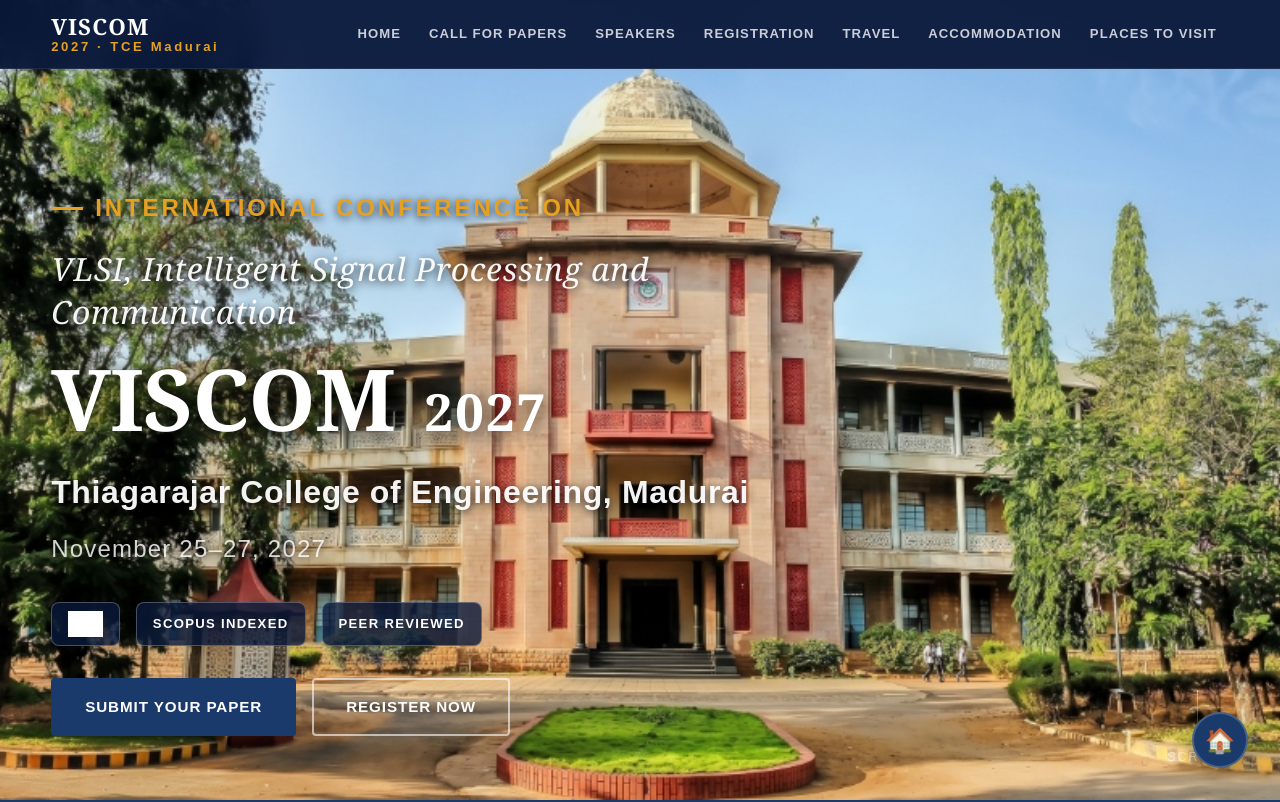
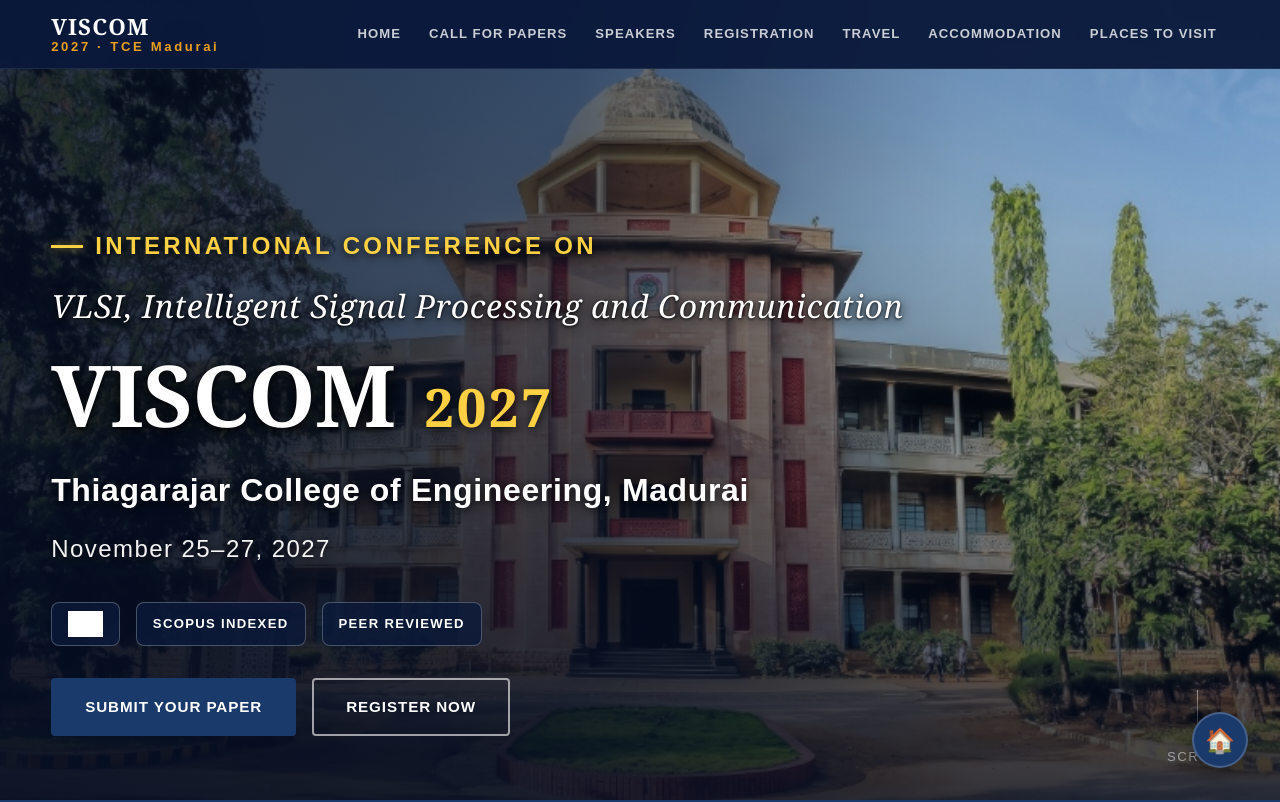
Before and after one commit to subinjosephleon/website, a plain HTML site: page index.html in a window 1280 px wide. Shown: the top 802 px of the page. Drawn offline with Linux system fonts and the light colour scheme; grey boxes are pictures that could not be loaded.

Commit message:
Optimize typography colors, contrast shadows and directional gradient for clear text readability

```diff
--- a/css/style.css
+++ b/css/style.css
@@ -303,6 +303,35 @@
   background-position: center center;
 }
 
+/* Smooth directional gradient: provides strong contrast behind the left-aligned text while keeping the college building in full view */
+.hero-bg::before {
+  content: '';
+  position: absolute;
+  inset: 0;
+  background:
+    linear-gradient(
+      to right,
+      rgba(5, 14, 35, 0.82) 0%,
+      rgba(5, 14, 35, 0.65) 45%,
+      rgba(5, 14, 35, 0.25) 75%,
+      rgba(5, 14, 35, 0.15) 100%
+    );
+}
+
+/* Subtle bottom-up shade to ensure date, venue and action buttons pop vividly */
+.hero-bg::after {
+  content: '';
+  position: absolute;
+  inset: 0;
+  background:
+    linear-gradient(
+      to top,
+      rgba(5, 14, 35, 0.75) 0%,
+      rgba(5, 14, 35, 0.3) 35%,
+      transparent 70%
+    );
+}
+
 .hero-overlay {
   display: none;
 }
@@ -325,7 +354,7 @@
   display: flex;
   flex-direction: column;
   align-items: flex-start;
-  gap: 6px;
+  gap: 8px;
   margin-bottom: 32px;
 }
 
@@ -337,11 +366,11 @@
   font-family: 'Arial', sans-serif;
   font-size: 18pt;
   font-weight: 700;
-  color: var(--accent-3, #f5c842);
-  letter-spacing: 0.12em;
+  color: #ffd043;
+  letter-spacing: 0.14em;
   text-transform: uppercase;
-  margin-bottom: 6px;
-  text-shadow: 0 2px 8px rgba(0, 0, 0, 0.8);
+  margin-bottom: 4px;
+  text-shadow: 0 2px 10px rgba(0, 0, 0, 0.95);
 }
 
 .hero-intl-label::before {
@@ -349,7 +378,8 @@
   display: inline-block;
   width: 32px;
   height: 3px;
-  background: var(--accent-3, #f5c842);
+  background: #ffd043;
+  box-shadow: 0 0 8px rgba(255, 208, 67, 0.6);
   vertical-align: middle;
 }
 
@@ -358,13 +388,13 @@
   font-family: 'Georgia', serif;
   font-size: 24pt;
   font-weight: 400;
-  color: rgba(255, 255, 255, 0.95);
+  color: #ffffff;
   letter-spacing: 0.02em;
   line-height: 1.35;
-  max-width: 820px;
+  max-width: 860px;
   margin: 6px 0;
   font-style: italic;
-  text-shadow: 0 2px 10px rgba(0, 0, 0, 0.85);
+  text-shadow: 0 2px 12px rgba(0, 0, 0, 0.95), 0 1px 3px rgba(0, 0, 0, 0.85);
 }
 
 /* Line 3: Acronym — 64pt (peak) */
@@ -376,15 +406,18 @@
   line-height: 1.0;
   letter-spacing: -0.01em;
   margin: 10px 0 14px;
-  text-shadow: 0 4px 20px rgba(0, 0, 0, 0.9);
+  text-shadow:
+    0 4px 24px rgba(0, 0, 0, 0.95),
+    0 2px 6px rgba(0, 0, 0, 0.85);
 }
 
 .hero-year-badge {
-  font-size: 0.6em;
-  color: #ffffff;
-  font-weight: 700;
-  letter-spacing: 0.04em;
+  font-size: 0.62em;
+  color: #ffd043;
+  font-weight: 700;
+  letter-spacing: 0.05em;
   margin-left: 8px;
+  text-shadow: 0 2px 12px rgba(0, 0, 0, 0.9);
 }
 
 /* Line 4: Venue — 24pt */
@@ -392,21 +425,21 @@
   font-family: 'Arial', sans-serif;
   font-size: 24pt;
   font-weight: 700;
-  color: rgba(255, 255, 255, 0.95);
+  color: #ffffff;
   letter-spacing: 0.02em;
   margin: 4px 0;
-  text-shadow: 0 2px 10px rgba(0, 0, 0, 0.85);
+  text-shadow: 0 2px 12px rgba(0, 0, 0, 0.95);
 }
 
 /* Line 5: Date — 18pt */
 .hero-date-line {
   font-family: 'Arial', sans-serif;
   font-size: 18pt;
-  font-weight: 400;
-  color: rgba(255, 255, 255, 0.82);
-  letter-spacing: 0.05em;
+  font-weight: 500;
+  color: rgba(255, 255, 255, 0.95);
+  letter-spacing: 0.06em;
   margin: 0;
-  text-shadow: 0 2px 8px rgba(0, 0, 0, 0.8);
+  text-shadow: 0 2px 10px rgba(0, 0, 0, 0.95);
 }
 
 /* ─── Publisher Icons ─── */
```
